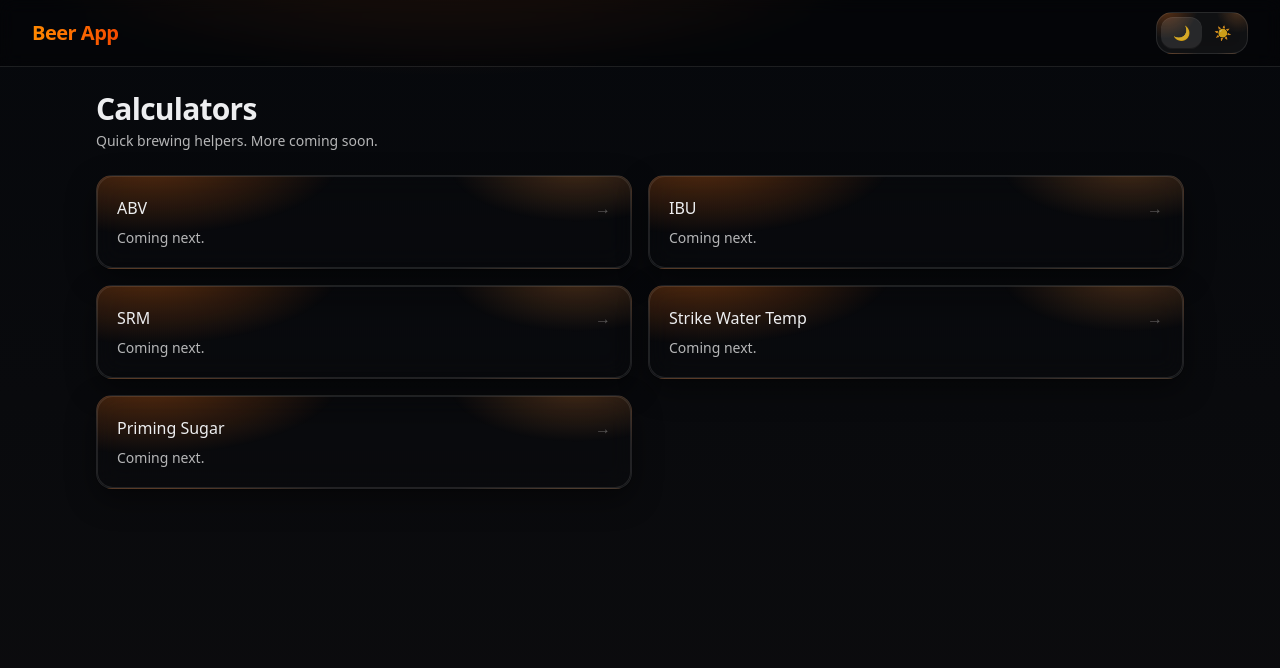
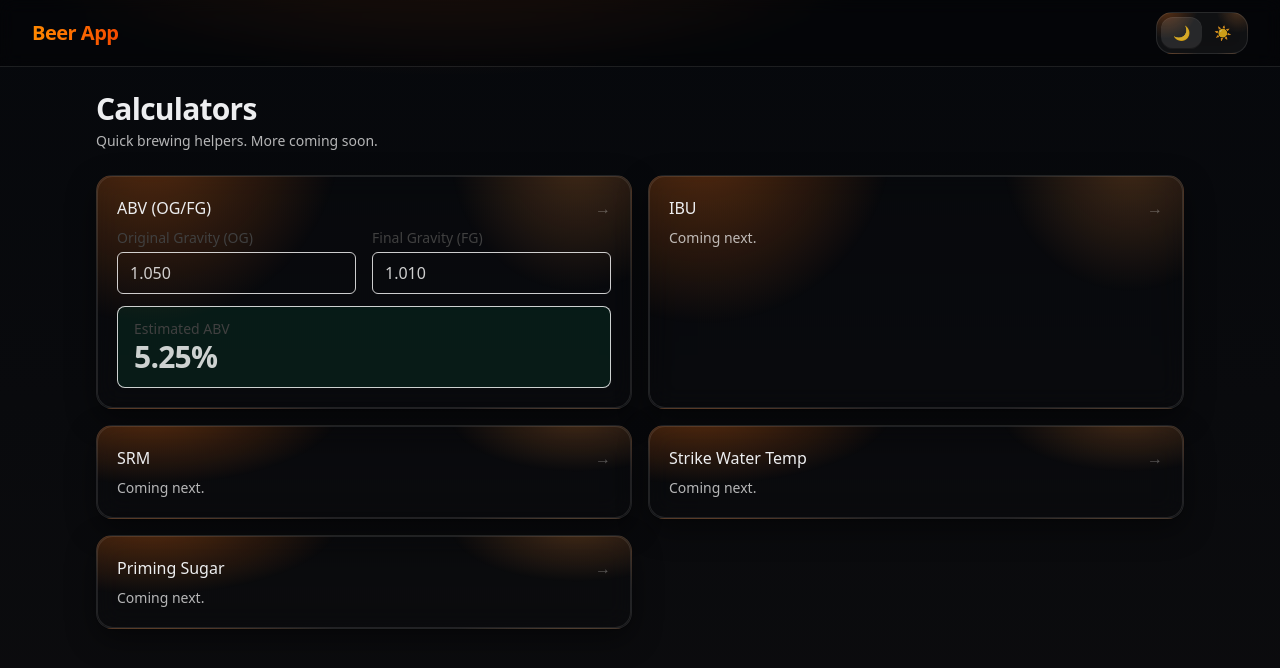
Before and after one commit to AngelsOB/BrewTool, a React (Vite) app: page /calculators in a window 1280 px wide. Shown: the top 668 px of the page. Built offline with nearby package versions, Linux system fonts and the light colour scheme.

Commit message:
feat: ABV calculator card + anchor link; Home links to /calculators#abv

```diff
--- /dev/null
+++ b/src/components/AbvCalculator.tsx
@@ -0,0 +1,83 @@
+import { useMemo, useState } from "react";
+import CalculatorCard from "./CalculatorCard";
+import { abvFromOGFG } from "../calculators/abv";
+
+function parseGravity(input: string): number | null {
+  const value = input.trim();
+  if (value === "") return null;
+  const n = Number(value);
+  if (!Number.isFinite(n)) return null;
+  return n;
+}
+
+export default function AbvCalculator() {
+  const [ogInput, setOgInput] = useState<string>("1.050");
+  const [fgInput, setFgInput] = useState<string>("1.010");
+
+  const { abv, error } = useMemo(() => {
+    const ogVal = parseGravity(ogInput);
+    const fgVal = parseGravity(fgInput);
+    if (ogVal == null || fgVal == null) {
+      return { abv: null as number | null, error: "Enter OG and FG" };
+    }
+    if (ogVal < 0.99 || ogVal > 1.2)
+      return { abv: null, error: "OG out of range" };
+    if (fgVal < 0.99 || fgVal > 1.2)
+      return { abv: null, error: "FG out of range" };
+    if (fgVal > ogVal) return { abv: null, error: "FG must be <= OG" };
+    const abv = abvFromOGFG(ogVal, fgVal);
+    return { abv, error: null as string | null };
+  }, [ogInput, fgInput]);
+
+  return (
+    <CalculatorCard title="ABV (OG/FG)">
+      <div className="grid grid-cols-1 sm:grid-cols-2 gap-4">
+        <label className="block">
+          <div className="text-sm text-neutral-700 mb-1">
+            Original Gravity (OG)
+          </div>
+          <input
+            type="number"
+            inputMode="decimal"
+            step="0.001"
+            min="0.99"
+            max="1.2"
+            className="w-full rounded-md border px-3 py-2 outline-none focus-visible:ring-2 focus-visible:ring-emerald-500"
+            value={ogInput}
+            onChange={(e) => setOgInput(e.target.value)}
+            placeholder="1.050"
+          />
+        </label>
+        <label className="block">
+          <div className="text-sm text-neutral-700 mb-1">
+            Final Gravity (FG)
+          </div>
+          <input
+            type="number"
+            inputMode="decimal"
+            step="0.001"
+            min="0.99"
+            max="1.2"
+            className="w-full rounded-md border px-3 py-2 outline-none focus-visible:ring-2 focus-visible:ring-emerald-500"
+            value={fgInput}
+            onChange={(e) => setFgInput(e.target.value)}
+            placeholder="1.010"
+          />
+        </label>
+      </div>
+
+      <div className="mt-3">
+        {error ? (
+          <div className="text-sm text-neutral-600">{error}</div>
+        ) : (
+          <div className="rounded-lg border bg-emerald-500/10 px-4 py-3">
+            <div className="text-sm text-neutral-700">Estimated ABV</div>
+            <div className="text-3xl font-semibold tracking-tight">
+              {abv != null ? `${abv.toFixed(2)}%` : "—"}
+            </div>
+          </div>
+        )}
+      </div>
+    </CalculatorCard>
+  );
+}
--- a/src/index.css
+++ b/src/index.css
@@ -37,7 +37,7 @@
 
   .card-glass {
     @apply relative rounded-2xl bg-[rgb(var(--card))]/65 backdrop-blur-md border border-white/10;
-    box-shadow: 0 1px 1px rgba(0,0,0,.35), 0 10px 30px rgba(0,0,0,.45);
+    box-shadow: 0 1px 1px rgba(0, 0, 0, 0.35), 0 10px 30px rgba(0, 0, 0, 0.45);
     transition: box-shadow 150ms ease;
   }
   .card-inner-ring::after {
@@ -60,9 +60,11 @@
 
   .btn-neon {
     @apply inline-flex items-center gap-2 rounded-xl px-4 py-2 font-medium text-white bg-[rgb(var(--glow))] transition;
-    box-shadow: 0 0 20px rgba(var(--glow)/.45);
+    box-shadow: 0 0 20px rgba(var(--glow) / 0.45);
   }
-  .btn-neon:hover { box-shadow: 0 0 28px rgba(var(--glow)/.65); }
+  .btn-neon:hover {
+    box-shadow: 0 0 28px rgba(var(--glow) / 0.65);
+  }
 
   .segmented {
     @apply inline-flex items-center rounded-2xl bg-white/5 border border-white/10 p-1 backdrop-blur;
@@ -70,5 +72,9 @@
   .segmented-item {
     @apply px-3 py-1.5 rounded-xl text-sm text-white/80 hover:text-white transition;
   }
-  .segmented-item--active { @apply bg-white/10; box-shadow: inset 0 1px 0 rgba(255,255,255,.06), inset 0 -1px 0 rgba(0,0,0,.35) }
+  .segmented-item--active {
+    @apply bg-white/10;
+    box-shadow: inset 0 1px 0 rgba(255, 255, 255, 0.06),
+      inset 0 -1px 0 rgba(0, 0, 0, 0.35);
+  }
 }
--- a/src/pages/Calculators.tsx
+++ b/src/pages/Calculators.tsx
@@ -1,4 +1,5 @@
 import CalculatorCard from "../components/CalculatorCard";
+import AbvCalculator from "../components/AbvCalculator";
 
 export default function Calculators() {
   return (
@@ -10,9 +11,9 @@ export default function Calculators() {
         </p>
       </div>
       <div className="grid grid-cols-1 md:grid-cols-2 gap-4">
-        <CalculatorCard title="ABV">
-          <div className="text-sm text-white/70">Coming next.</div>
-        </CalculatorCard>
+        <div id="abv">
+          <AbvCalculator />
+        </div>
         <CalculatorCard title="IBU">
           <div className="text-sm text-white/70">Coming next.</div>
         </CalculatorCard>
--- a/src/pages/Home.tsx
+++ b/src/pages/Home.tsx
@@ -44,7 +44,7 @@ export default function Home() {
 
       <section className="grid grid-cols-1 sm:grid-cols-2 lg:grid-cols-3 gap-4">
         <Link
-          to="/calculators"
+          to="/calculators#abv"
           className="card-glass card-inner-ring p-5 neon-glow"
         >
           <div className="flex items-start justify-between gap-3">
--- a/tailwind.config.js
+++ b/tailwind.config.js
@@ -1,8 +1,14 @@
 /** @type {import('tailwindcss').Config} */
 export default {
+  darkMode: 'class',
   content: ["./index.html", "./src/**/*.{js,ts,jsx,tsx}"],
   theme: {
-    extend: {},
+    extend: {
+      boxShadow: {
+        soft: '0 1px 1px rgba(0,0,0,.35), 0 10px 30px rgba(0,0,0,.45)',
+        inset: 'inset 0 1px 0 rgba(255,255,255,.06), inset 0 -1px 0 rgba(0,0,0,.35)',
+      },
+    },
   },
   plugins: [],
 };
```
